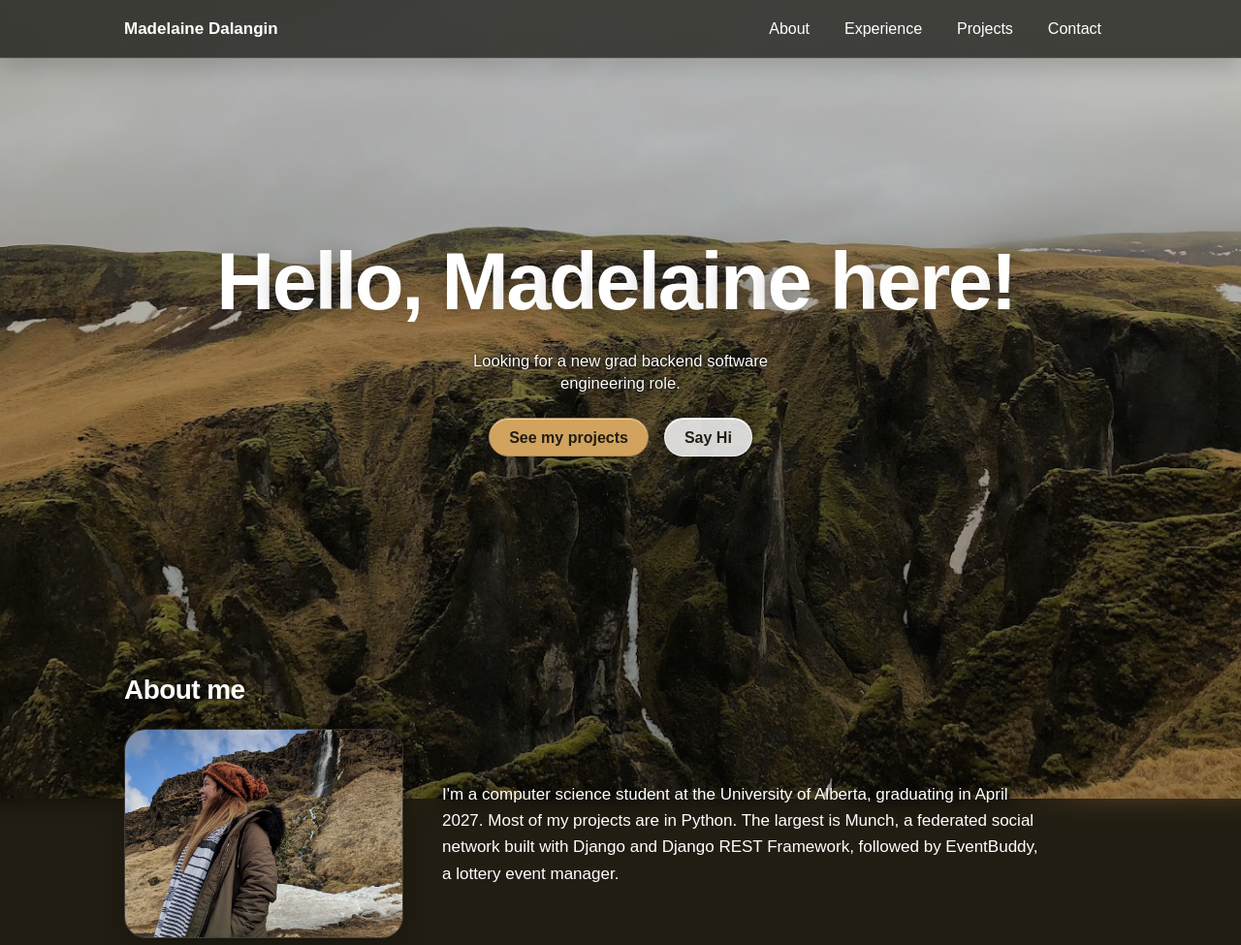
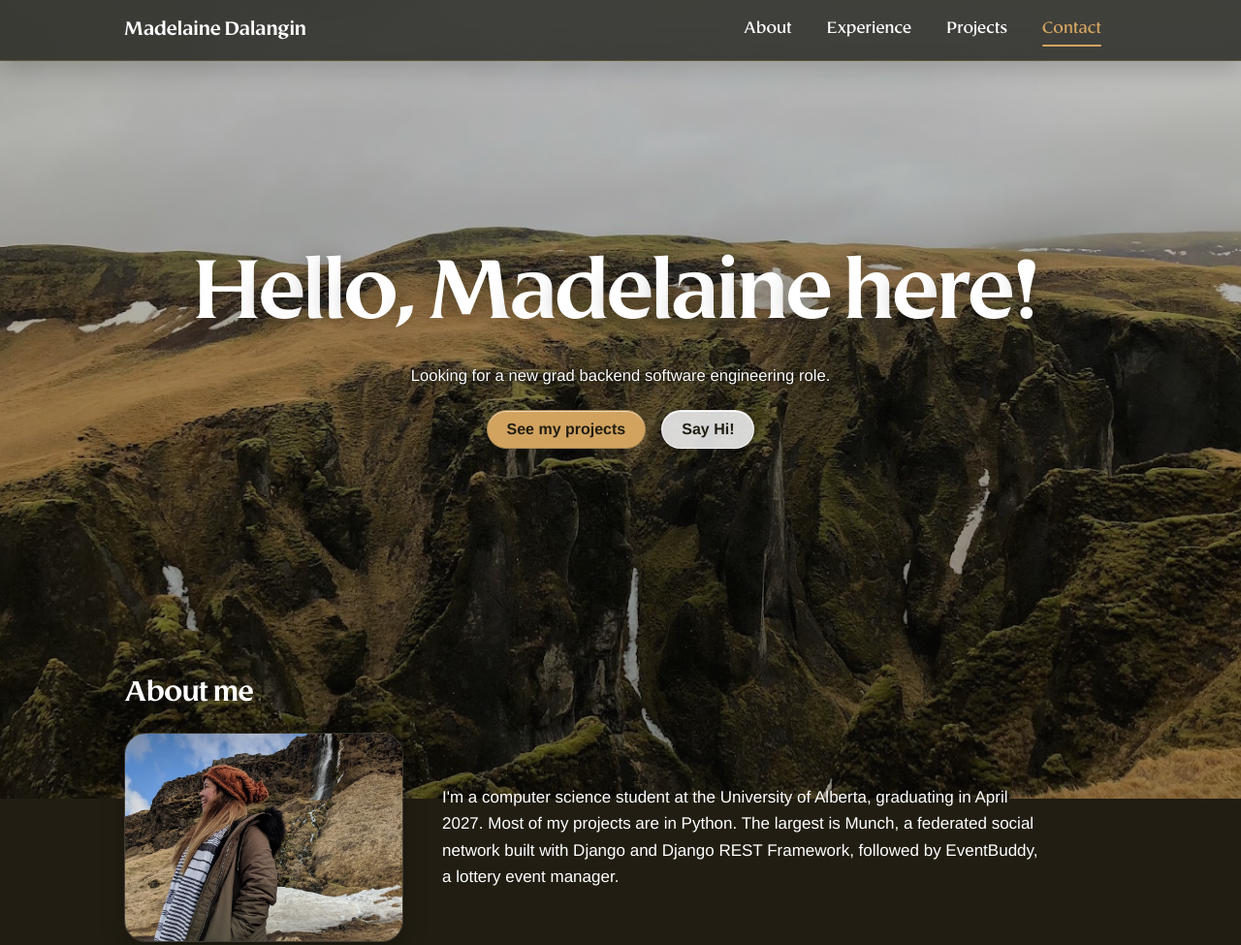
Before and after one commit to madelainedalangin/Madelaine-v1, a plain HTML site: page index.html in a window 1280 px wide. Shown: the top 975 px of the page at 97% size. Drawn offline with Linux system fonts and the light colour scheme; a web font is replaced by a local one.

Commit message:
Add Mioya and Switzer fonts, nav highlight, section breaks and solid background

```diff
--- a/css/style.css
+++ b/css/style.css
@@ -37,9 +37,7 @@
   --color-badge-fill: #403728;
 
   --color-page: #211d12;
-  --backdrop-blur: 12px;
-  --backdrop-brightness: 0.38;
-  --photo-brightness-scrolled: 0.55;
+  --photo-blur: 12px;
 
   --glass-fill: rgb(15 14 9 / 0.38);
   --glass-fill-solid: rgb(15 14 9 / 0.85);
@@ -55,8 +53,10 @@
   --button-fill-hover: #ffffff;
   --button-text: #211d12;
 
-  --font-body: Arial, "Helvetica Neue", Helvetica, sans-serif;
+  --font-body: "Switzer", "Helvetica Neue", Helvetica, Arial, sans-serif;
+  --font-display: "Mioya", Georgia, "Times New Roman", serif;
   --weight-regular: 400;
+  --weight-medium: 500;
   --weight-strong: 700;
 
   --label-size: 0.7rem;
@@ -100,6 +100,16 @@
 
 /* == 2. Base == */
 
+/* Mioya by Sora Sagano (dot colon), SIL Open Font License.
+   MioyaVF.ttf is the variable version: one file that covers every weight from 300 to 900. */
+@font-face {
+  font-family: "Mioya";
+  src: url("../fonts/MioyaVF.ttf") format("truetype");
+  font-weight: 300 900;
+  font-style: normal;
+  font-display: swap;
+}
+
 *,
 *::before,
 *::after {
@@ -131,6 +141,7 @@ h2,
 h3,
 h4 {
   margin: 0 0 var(--space-3);
+  font-family: var(--font-display);
   font-weight: var(--weight-strong);
   line-height: 1.15;
   letter-spacing: -0.02em;
@@ -185,6 +196,12 @@ a:hover {
 
 .container > .section:first-child {
   margin-top: var(--space-5);
+}
+
+.section + .section {
+  margin-top: var(--space-6);
+  padding-top: var(--space-5);
+  border-top: 1px solid var(--color-rule);
 }
 
 .section__title {
@@ -259,6 +276,8 @@ a:hover {
 .site-nav__brand {
   padding: var(--space-2) 0;
   color: var(--color-ink);
+  font-family: var(--font-display);
+  font-size: 1.1875rem;
   font-weight: var(--weight-strong);
   text-decoration: none;
 }
@@ -277,11 +296,16 @@ a:hover {
 }
 
 .site-nav__link {
+  --link-pad: 0.55rem;
+  position: relative;
   display: block;
-  padding: var(--space-2) 0.55rem;
+  padding: var(--space-2) var(--link-pad);
   border-radius: var(--radius-pill);
   color: var(--color-ink);
+  font-family: var(--font-display);
   font-size: 0.95rem;
+  font-weight: var(--weight-medium);
+  letter-spacing: 0.01em;
   text-decoration: none;
 }
 
@@ -290,9 +314,24 @@ a:hover {
   color: var(--color-ink);
 }
 
+.site-nav__link[aria-current="true"] {
+  color: var(--color-accent);
+}
+
+.site-nav__link[aria-current="true"]::after {
+  content: "";
+  position: absolute;
+  right: var(--link-pad);
+  bottom: 0.25rem;
+  left: var(--link-pad);
+  height: 2px;
+  border-radius: 1px;
+  background: currentColor;
+}
+
 @media (min-width: 30rem) {
   .site-nav__link {
-    padding-inline: var(--space-3);
+    --link-pad: var(--space-3);
     font-size: 1rem;
   }
 }
@@ -367,14 +406,6 @@ a:hover {
 
 /* == 7. Background photo and hero (the typing line) == */
 
-.backdrop {
-  position: fixed;
-  inset: calc(-2 * var(--backdrop-blur));
-  z-index: -2;
-  background: url("../images/IMG_5023.jpg") center / cover no-repeat;
-  filter: blur(var(--backdrop-blur)) brightness(var(--backdrop-brightness));
-}
-
 .hero {
   position: relative;
   display: grid;
@@ -388,7 +419,7 @@ a:hover {
 }
 
 .hero__subtitle {
-  max-width: 42ch;
+  max-width: 60ch;
   margin: 0;
   color: #fff;
   font-size: clamp(0.95rem, 1.3vw, 1.1rem);
@@ -1085,10 +1116,9 @@ a:hover {
 
   .js .hero__photo {
     position: fixed;
-    inset: calc(-2 * var(--backdrop-blur));
-    filter:
-      blur(calc(var(--photo-progress, 0) * var(--backdrop-blur)))
-      brightness(calc(1 - var(--photo-progress, 0) * (1 - var(--photo-brightness-scrolled))));
+    inset: calc(-2 * var(--photo-blur));
+    filter: blur(calc(var(--photo-progress, 0) * var(--photo-blur)));
+    opacity: calc(1 - var(--photo-progress, 0));
   }
 
   @supports (animation-timeline: scroll()) {
--- a/index.html
+++ b/index.html
@@ -7,13 +7,12 @@
   <meta name="description"
     content="Madelaine Dalangin, computer science student at the University of Alberta, building backend systems with Python and Django.">
   <link rel="icon" href="favicon.svg" type="image/svg+xml">
+  <link rel="stylesheet" href="https://api.fontshare.com/v2/css?f[]=switzer@400,500,700&amp;display=swap">
   <link rel="stylesheet" href="css/style.css">
   <script src="js/reveal.js" defer></script>
 </head>
 <body>
   <a class="skip-link" href="#main">Skip to main content</a>
-
-  <div class="backdrop" aria-hidden="true"></div>
 
   <header class="site-header">
     <nav class="site-nav" aria-label="Main">
@@ -52,7 +51,7 @@
         <a class="button button--primary" href="#projects">See my projects</a>
         <a class="button button--glass"
           href="&#109;&#97;&#105;&#108;&#116;&#111;&#58;&#109;&#97;&#100;&#101;&#108;&#97;&#105;&#110;&#101;&#100;&#97;&#108;&#97;&#110;&#103;&#105;&#110;&#64;&#112;&#114;&#111;&#116;&#111;&#110;&#109;&#97;&#105;&#108;&#46;&#99;&#111;&#109;">Say
-          Hi</a>
+          Hi!</a>
       </div>
     </section>
 
@@ -498,8 +497,8 @@
                 <a class="button button--glass" href="files/MadelaineDalangin.pdf" target="_blank" rel="noopener noreferrer">View
                   Online<span class="visually-hidden"> (opens in a new tab)</span></a>
                 <a class="button button--glass" href="files/MadelaineDalangin.pdf" download>
-                    <svg class="button__icon" viewBox="0 0 24 24" width="18" height="18" aria-hidden="true" focusable="false"
-                      fill="none" stroke="currentColor" stroke-width="2" stroke-linecap="round" stroke-linejoin="round">
+                  <svg class="button__icon" viewBox="0 0 24 24" width="18" height="18" aria-hidden="true" focusable="false" fill="none"
+                    stroke="currentColor" stroke-width="2" stroke-linecap="round" stroke-linejoin="round">
                     <path d="M12 4v11M7 10l5 5 5-5M5 20h14" />
                   </svg>
                   Download PDF
--- a/js/reveal.js
+++ b/js/reveal.js
@@ -20,15 +20,55 @@ if ("IntersectionObserver" in window) {
   }
 }
 
+const aboutSection = document.querySelector("#about");
+
+// 0 at the top of the page, 1 once About me reaches the spot the About link scrolls to
+// (just under the header, set by scroll-padding-top in style.css).
 function updatePhotoBlur() {
-  const blurDistance = window.innerHeight * 0.9;
-  const progress = Math.min(Math.max(window.scrollY / blurDistance, 0), 1);
+  const stopOffset = parseFloat(getComputedStyle(document.documentElement).scrollPaddingTop) || 0;
+  const fadeDistance = aboutSection
+    ? aboutSection.getBoundingClientRect().top + window.scrollY - stopOffset
+    : window.innerHeight * 0.9;
+  const progress = Math.min(Math.max(window.scrollY / Math.max(fadeDistance, 1), 0), 1);
   document.documentElement.style.setProperty("--photo-progress", progress.toFixed(3));
 }
 
 updatePhotoBlur();
 window.addEventListener("scroll", updatePhotoBlur, { passive: true });
 window.addEventListener("resize", updatePhotoBlur);
+
+const navLinks = [...document.querySelectorAll(".site-nav__link")];
+const navSections = navLinks
+  .map((link) => document.querySelector(link.getAttribute("href")))
+  .filter(Boolean);
+
+// The current section is the last one whose top has scrolled past 40% of the screen.
+// At the very bottom of the page, the last section counts as current.
+function updateCurrentNav() {
+  const marker = window.innerHeight * 0.4;
+  const atBottom =
+    window.innerHeight + window.scrollY >= document.documentElement.scrollHeight - 2;
+  let current = null;
+  for (const section of navSections) {
+    if (section.getBoundingClientRect().top <= marker) {
+      current = section;
+    }
+  }
+  if (atBottom && navSections.length > 0) {
+    current = navSections[navSections.length - 1];
+  }
+  for (const link of navLinks) {
+    if (current && link.getAttribute("href") === `#${current.id}`) {
+      link.setAttribute("aria-current", "true");
+    } else {
+      link.removeAttribute("aria-current");
+    }
+  }
+}
+
+updateCurrentNav();
+window.addEventListener("scroll", updateCurrentNav, { passive: true });
+window.addEventListener("resize", updateCurrentNav);
 
 if (window.matchMedia("(prefers-reduced-motion: reduce)").matches) {
   for (const video of document.querySelectorAll("video[autoplay]")) {
```
Also changed, not shown: fonts/MioyaVF.ttf (added), 1 other file. Lines whose indentation alone changed are shown as unchanged.
